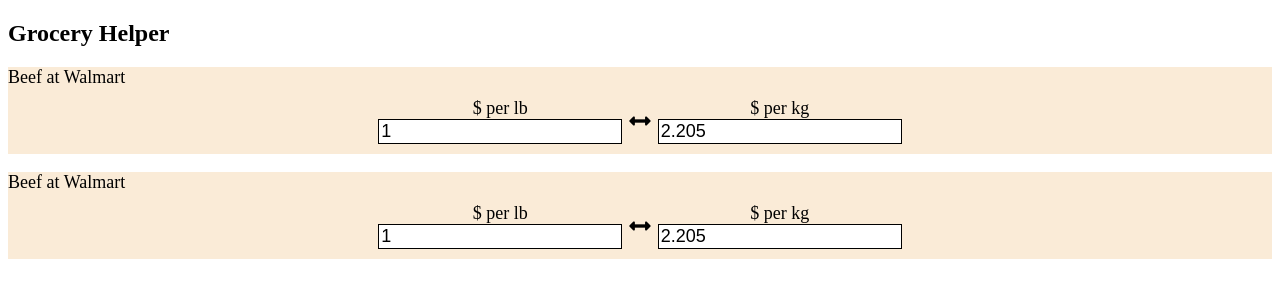
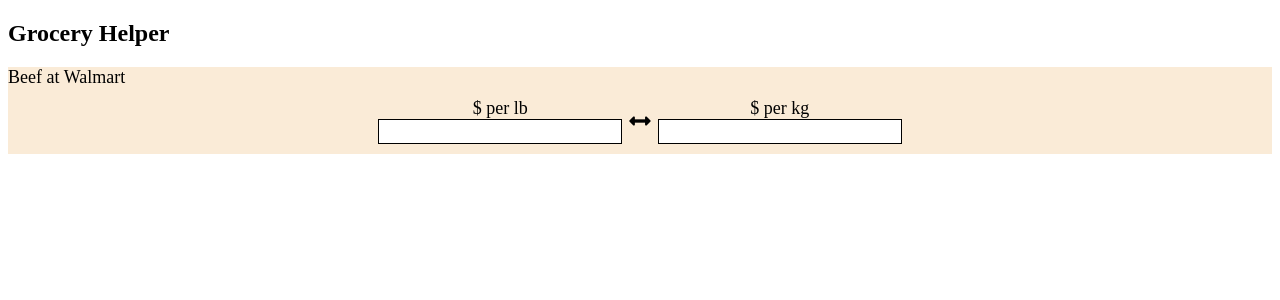
Before and after one commit to n1340t/grocery-helper, a React app: page / in a window 1280 px wide. Shown: the top 300 px of the page. Built offline with nearby package versions, Linux system fonts and the light colour scheme.

Commit message:
Adopt lifting state pattern and improve folder structure

```diff
--- a/src/App.jsx
+++ b/src/App.jsx
@@ -1,19 +1,17 @@
 import React, { Component } from 'react';
 import './style/main.css';
 import '@fortawesome/fontawesome-free/css/all.min.css';
-import ConvertRow from './components/ConvertRow';
+import CalculatorV2 from './components/CalculatorV2';
 
 export default class GroceryHelper extends Component {
   constructor(props) {
     super(props);
-    this.state = {};
   }
   render() {
     return (
       <React.Fragment>
         <h2>Grocery Helper</h2>
-        <ConvertRow />
-        <ConvertRow />
+        <CalculatorV2 />
       </React.Fragment>
     );
   }
--- /dev/null
+++ b/src/components/CalcInput.jsx
@@ -0,0 +1,29 @@
+import React, { Component } from 'react';
+import { scaleNames } from '../config/config.js';
+
+export default class CalcInput extends Component {
+  constructor(props) {
+    super(props);
+    this.handleChange = this.handleChange.bind(this);
+  }
+
+  handleChange(e) {
+    this.props.onPriceChange(e.target.value);
+  }
+
+  render() {
+    const price = this.props.price;
+    const scale = this.props.scale;
+    return (
+      <div className='grocery-row-item'>
+        <label>{scaleNames[scale]}</label>
+        <input
+          type='text'
+          onChange={this.handleChange}
+          value={price} // Controlled Component the input value is driven by react state (props), it also mean dispalyed value is updated when setState set new state
+          name={scaleNames[scale]}
+        ></input>
+      </div>
+    );
+  }
+}
--- a/src/components/ConvertItem.jsx
+++ b/src/components/CalcItem.jsx
@@ -1,7 +1,7 @@
 import React, { Component } from 'react';
 import '../style/main.css';
 
-export default class ConvertItem extends Component {
+export default class CalcItem extends Component {
   constructor(props) {
     super(props);
   }
--- a/src/components/ConvertRow.jsx
+++ b/src/components/Calculator.jsx
@@ -1,19 +1,8 @@
 import React, { Component } from 'react';
-import ConvertItem from './ConvertItem';
+import CalcItem from './CalcItem';
+import { debounce } from '../utils/helper';
 
-function debounce(func, wait) {
-  let timeout;
-  return function (...args) {
-    const context = this;
-    // console.log('>>>',func, context, timeout, args);
-    // args[0].persist();
-    clearTimeout(timeout);
-    timeout = setTimeout(() => {
-      return func.apply(context, args);
-    }, wait);
-  };
-}
-export default class ConvertRow extends Component {
+export default class Calculator extends Component {
   constructor(props) {
     super(props);
     this.constLbAndKg = 2.205;
@@ -57,16 +46,16 @@
   }
   render() {
     return (
-      <div className="grocery-row">
+      <div className='grocery-row'>
         <p>Beef at Walmart</p>
         <div className='grocery-row-convert'>
-          <ConvertItem
+          <CalcItem
             name='$ per lb'
             price={this.state.price.lb}
             onChangeInputPrice={this.debouncedFn}
           />
           <i className='fas fa-arrows-alt-h fa-lg'></i>
-          <ConvertItem
+          <CalcItem
             name='$ per kg'
             price={this.state.price.kg}
             onChangeInputPrice={this.debouncedFn}
--- /dev/null
+++ b/src/components/CalculatorV2.jsx
@@ -0,0 +1,58 @@
+import React, { Component } from 'react';
+import CalcInput from './CalcInput';
+
+const constLbAndKg = 2.205;
+function toKilogram(priceInPound) {
+  return priceInPound * constLbAndKg;
+}
+function toPound(priceInKg) {
+  return priceInKg / constLbAndKg;
+}
+function tryConvert(price, convert) {
+  const input = parseFloat(price);
+  if (Number.isNaN(input)) {
+    return '';
+  }
+  const output = convert(input);
+  const fixed = output.toFixed(3);
+  return fixed.toString();
+}
+export default class Calculator extends Component {
+  constructor(props) {
+    super(props);
+    this.handlePoundChange = this.handlePoundChange.bind(this);
+    this.handleKilogramChange = this.handleKilogramChange.bind(this);
+    this.state = { price: '', scale: 'lb' };
+  }
+  handlePoundChange(price) {
+    this.setState({ scale: 'lb', price });
+  }
+
+  handleKilogramChange(price) {
+    this.setState({ scale: 'kg', price });
+  }
+  render() {
+    const scale = this.state.scale;
+    const price = this.state.price;
+    const pricePerLb = scale === 'kg' ? tryConvert(price, toKilogram) : price;
+    const pricePerKg = scale === 'lb' ? tryConvert(price, toPound) : price;
+    return (
+      <div className='grocery-row'>
+        <p>Beef at Walmart</p>
+        <div className='grocery-row-convert'>
+          <CalcInput
+            scale='lb'
+            price={pricePerLb}
+            onPriceChange={this.handlePoundChange}
+          />
+          <i className='fas fa-arrows-alt-h fa-lg'></i>
+          <CalcInput
+            scale='kg'
+            price={pricePerKg}
+            onPriceChange={this.handleKilogramChange}
+          />
+        </div>
+      </div>
+    );
+  }
+}
--- /dev/null
+++ b/src/config/config.js
@@ -0,0 +1,5 @@
+const scaleNames = {
+  lb: '$ per lb',
+  kg: '$ per kg'
+}
+export {scaleNames};
--- /dev/null
+++ b/src/utils/helper.js
@@ -0,0 +1,12 @@
+function debounce(func, wait) {
+  let timeout;
+  return function (...args) {
+    const context = this;
+    clearTimeout(timeout);
+    timeout = setTimeout(() => {
+      return func.apply(context, args);
+    }, wait);
+  };
+}
+
+export { debounce };
```
Also changed, not shown: 1 other file (tests, documents, lock files or other folders).
